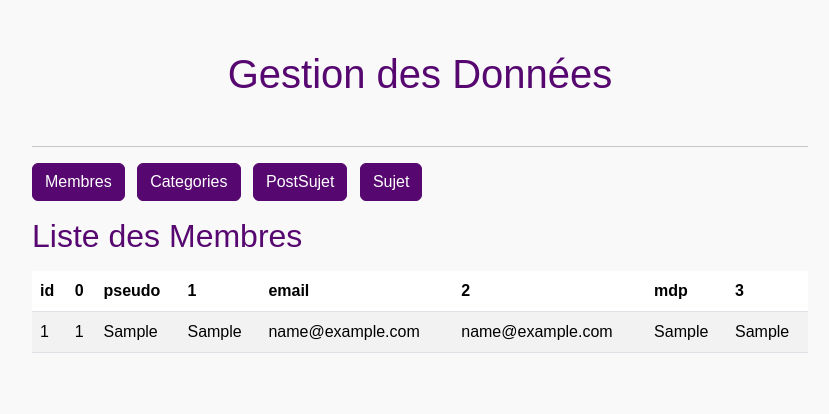
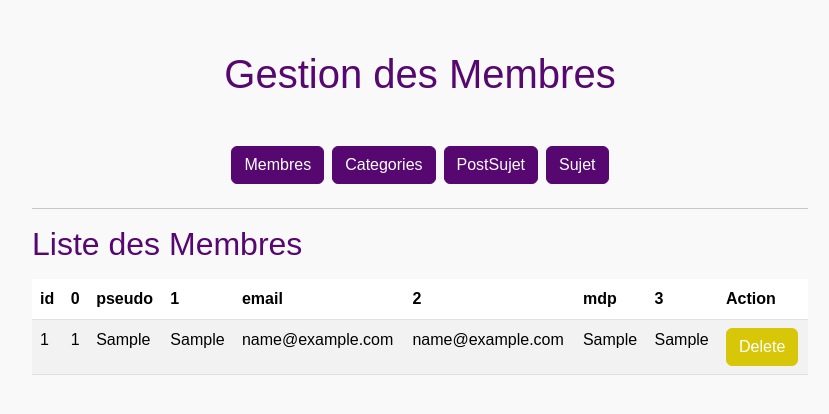
Before and after one commit to boshbosh2025/ProjetWeb2A11_CodeCrafters, a PHP site: page /members.php in a window 1280 px wide. Shown: the top 414 px of the page, without its empty margins (220-1049 px from the left). Run offline with PHP 8.4, Linux system fonts and the light colour scheme; tables that the repository leaves empty or names only in its code hold one stand-in row (values such as "Sample post").

Commit message:
zidt delete button

```diff
--- a/forum_connexion_inscription/backoffice/View/members.php
+++ b/forum_connexion_inscription/backoffice/View/members.php
@@ -3,15 +3,36 @@ session_start();
 include_once '../Controller/bd.php';
 $bdd = bdd();
 
-// Function to fetch table data dynamically
-function fetchTableData($bdd, $table) {
-    $query = $bdd->query("SELECT * FROM $table");
-    return $query->fetchAll();
+// Fetch table data dynamically based on selected table
+$table = isset($_GET['table']) ? $_GET['table'] : 'membres';
+
+switch ($table) {
+    case 'categories':
+        $requete = $bdd->query('SELECT * FROM categories');
+        break;
+    case 'postsujet':
+        $requete = $bdd->query('SELECT * FROM postsujet');
+        break;
+    case 'sujet':
+        $requete = $bdd->query('SELECT * FROM sujet');
+        break;
+    default:
+        $requete = $bdd->query('SELECT * FROM membres');
+        break;
 }
 
-// Default table to display
-$table = isset($_GET['table']) ? $_GET['table'] : 'membres';
-$data = fetchTableData($bdd, $table);
+$data = $requete->fetchAll();
+
+if ($_SERVER['REQUEST_METHOD'] === 'POST' && isset($_POST['delete_id'])) {
+    $delete_id = (int)$_POST['delete_id'];
+    $delete_table = htmlspecialchars($_POST['table']);
+
+    $delete_query = $bdd->prepare("DELETE FROM $delete_table WHERE id = :id");
+    $delete_query->execute(['id' => $delete_id]);
+
+    header("Location: members.php?table=$delete_table");
+    exit;
+}
 ?>
 
 <!DOCTYPE html>
@@ -26,29 +47,27 @@ $data = fetchTableData($bdd, $table);
 </head>
 <body>
     <div class="container">
-        <h1 class="my-5 text-center">Gestion des Données</h1>
+        <h1 class="my-5 text-center">Gestion des Membres</h1>
 
-        <hr>
-
-        <div class="mb-3">
+        <div class="d-flex justify-content-center mb-4">
             <button class="btn btn-primary me-2" onclick="loadTable('membres')">Membres</button>
             <button class="btn btn-primary me-2" onclick="loadTable('categories')">Categories</button>
             <button class="btn btn-primary me-2" onclick="loadTable('postsujet')">PostSujet</button>
             <button class="btn btn-primary" onclick="loadTable('sujet')">Sujet</button>
         </div>
 
+        <hr>
+
         <h2>Liste des <?php echo ucfirst($table); ?></h2>
         <table class="table table-striped mt-3">
             <thead>
                 <tr>
-                    <?php
-                    // Dynamically create table headers
-                    if (!empty($data)) {
-                        foreach (array_keys($data[0]) as $key) {
-                            echo "<th scope='col'>" . htmlspecialchars($key) . "</th>";
+                    <?php if (!empty($data)) {
+                        foreach (array_keys($data[0]) as $column) {
+                            echo "<th scope='col'>" . htmlspecialchars($column) . "</th>";
                         }
-                    }
-                    ?>
+                    } ?>
+                    <th scope="col">Action</th>
                 </tr>
             </thead>
             <tbody>
@@ -57,6 +76,13 @@ $data = fetchTableData($bdd, $table);
                         <?php foreach ($row as $value): ?>
                             <td><?php echo htmlspecialchars($value); ?></td>
                         <?php endforeach; ?>
+                        <td>
+                            <form method="post" style="display:inline-block;">
+                                <input type="hidden" name="delete_id" value="<?php echo $row['id']; ?>">
+                                <input type="hidden" name="table" value="<?php echo htmlspecialchars($table); ?>">
+                                <button type="submit" class="btn btn-danger">Delete</button>
+                            </form>
+                        </td>
                     </tr>
                 <?php endforeach; ?>
             </tbody>
@@ -64,8 +90,8 @@ $data = fetchTableData($bdd, $table);
     </div>
 
     <script>
-        function loadTable(table) {
-            window.location.href = `members.php?table=${table}`;
+        function loadTable(tableName) {
+            window.location.href = `members.php?table=${tableName}`;
         }
     </script>
 </body>
```
